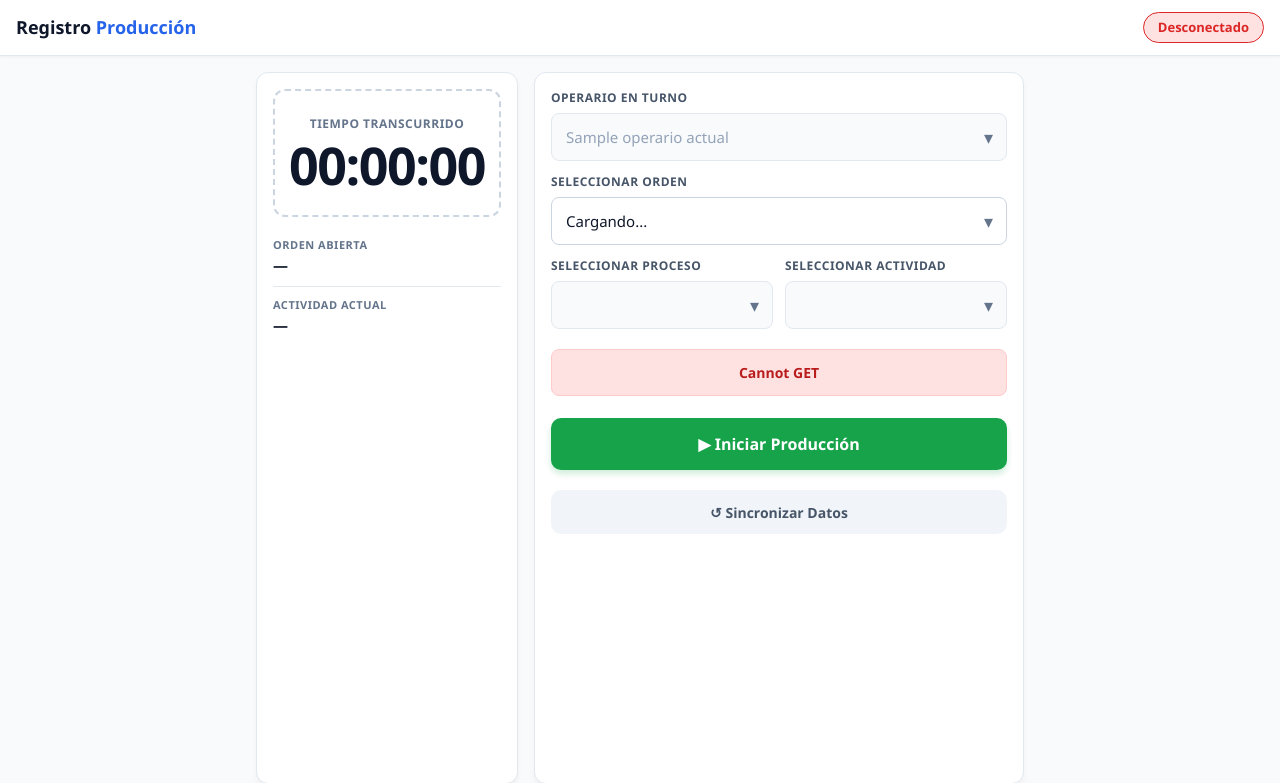
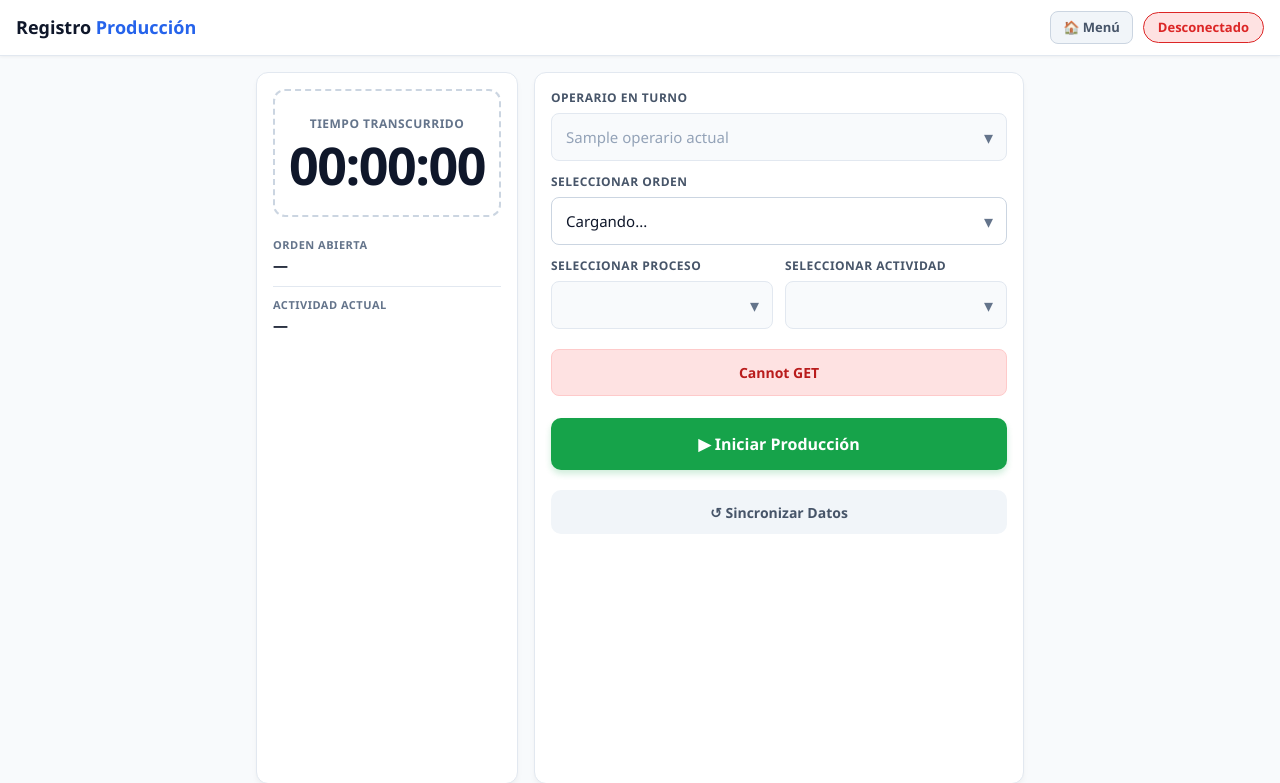
Before and after one commit to totalagroapps/produccion, a Python web app: template templates/registro_web.html in a window 1280 px wide. Shown: the top 783 px of the page. Run offline with Jinja, Linux system fonts and the light colour scheme; the template is opened without the code that fills it: most values are stand-ins (such as "Sample title", 1, 10 or a date in 2020); lists and menus that the app fills with data are empty.

Commit message:
Feature: add navigation button to operario menu in registro_web topbar

```diff
--- a/templates/registro_web.html
+++ b/templates/registro_web.html
@@ -197,7 +197,10 @@
 
 <div id="topbar">
   <div class="title">Registro <span>Producción</span></div>
-  <div id="estadoPill">Listo</div>
+  <div style="display:flex; gap:10px; align-items:center;">
+    <a href="/inicio_operario" style="background:#f1f5f9; color:#475569; padding:6px 12px; border-radius:8px; text-decoration:none; font-weight:700; font-size:13px; border:1px solid #cbd5e1;">🏠 Menú</a>
+    <div id="estadoPill">Listo</div>
+  </div>
 </div>
 
 <div id="main">
```
